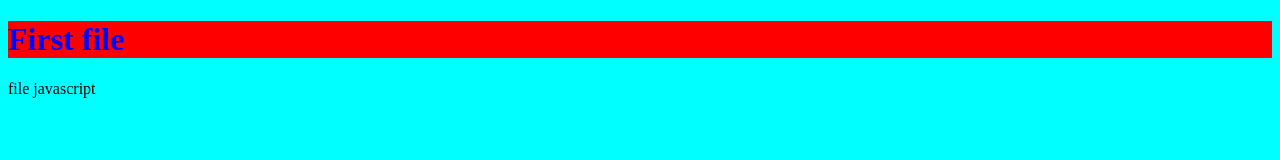
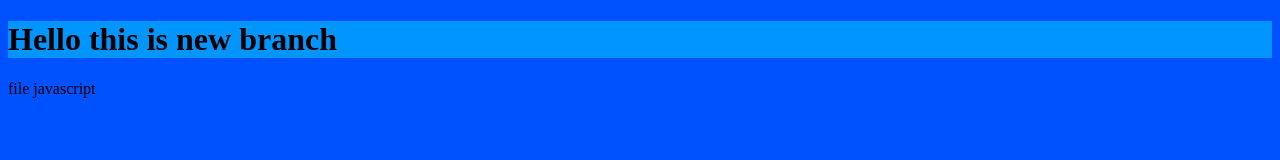
Before and after one commit to rakitfatima/MonProjet, a plain HTML site: page index.html in a window 1280 px wide. Drawn offline with Linux system fonts and the light colour scheme.

Commit message:
changing style for the title

```diff
--- a/index.html
+++ b/index.html
@@ -9,7 +9,7 @@
 
 </head>
 <body>
-    <h1>First file</h1>
+    <h1>Hello this is new branch</h1>
     <script src="app.js"></script>
 </body>
 </html>
--- a/style.css
+++ b/style.css
@@ -1,8 +1,8 @@
 h1{
-    color: blue;
-    background-color: red;
+    color: black;
+    background-color: rgb(0, 149, 255);
 
 }
 body{
-    background-color: aqua;
+    background-color: rgb(0, 81, 255);
 }
```
